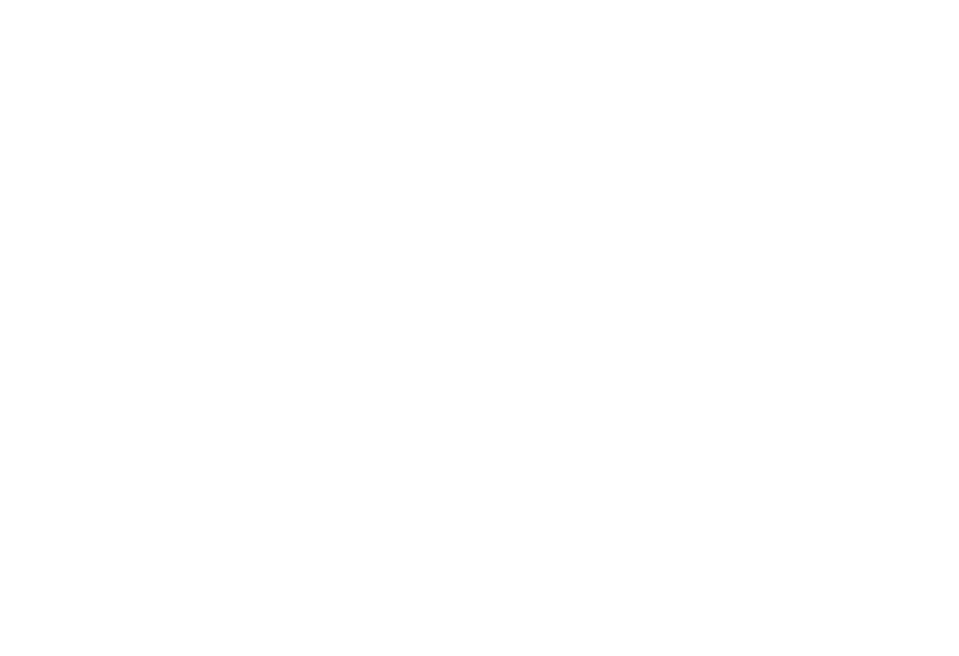
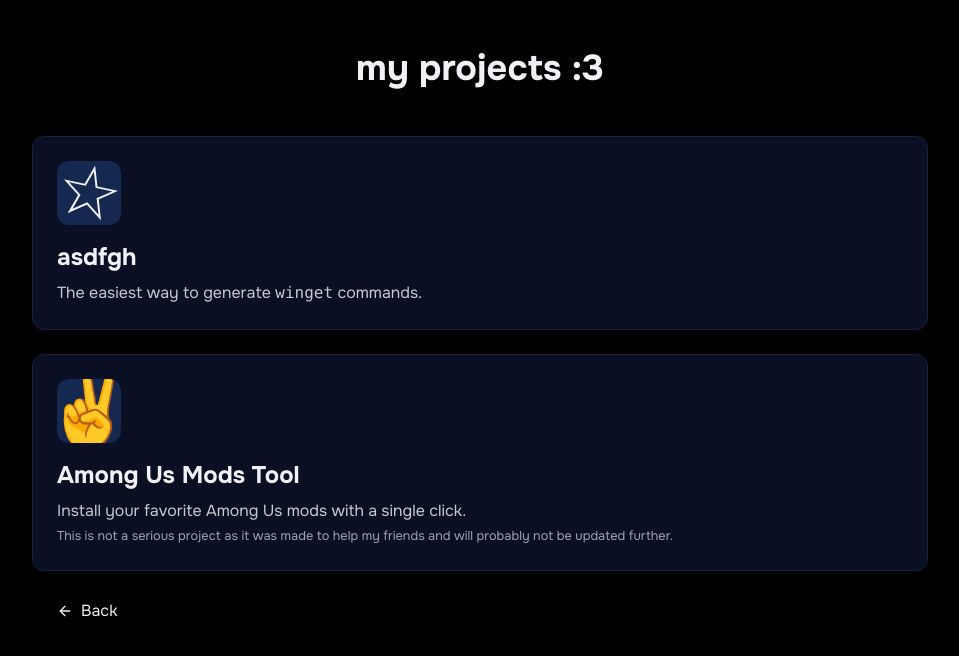
Before and after one commit to letruxux/bio, a Next.js app: page /p in a window 1280 px wide. Before the commit this address had no page. Shown: the top 656 px of the page, without its empty margins (160-1119 px from the left). Built offline with nearby package versions, Linux system fonts and the light colour scheme.

Commit message:
projects!!!

```diff
--- a/eslint.config.mjs
+++ b/eslint.config.mjs
@@ -18,6 +18,7 @@
       "@typescript-eslint/no-unused-vars": "off",
       "@next/next/no-img-element": "off",
       "@typescript-eslint/no-explicit-any": "off",
+      "@next/next/no-html-link-for-pages": "off",
     },
   }),
 ];
--- a/src/app/p/[name]/page.tsx
+++ b/src/app/p/[name]/page.tsx
@@ -2,7 +2,7 @@
 
 import { redirect, useParams } from "next/navigation";
 import relativeTime from "dayjs/plugin/relativeTime";
-import { Github, ExternalLink } from "lucide-react";
+import { Github, ExternalLink, ArrowLeft } from "lucide-react";
 import { projects } from "@/components/projects";
 import React, { useEffect, useRef } from "react";
 import dayjs from "dayjs";
@@ -144,11 +144,11 @@
             >
               Tech Stack
             </h3>
-            <div className="flex gap-3">
+            <div className="flex flex-wrap gap-3">
               {data.techStack.map((tech) => (
                 <span
                   key={tech}
-                  className="px-3 py-1 bg-surface-light hover:bg-accent-primary transition-colors rounded-full text-sm border border-border-subtle tech-pill"
+                  className="px-3 py-1 bg-surface-light hover:bg-accent-primary transition-colors rounded-full text-sm border border-border-subtle tech-pill whitespace-nowrap"
                 >
                   {tech}
                 </span>
@@ -206,7 +206,7 @@
               className="flex items-center gap-2 bg-accent-primary hover:bg-accent-secondary px-6 py-3 rounded-lg transition-colors action-button"
             >
               <ExternalLink className="w-4 h-4" />
-              View Project
+              View
             </a>
             <a
               className="flex items-center gap-2 bg-surface-light hover:bg-blue-hl px-6 py-3 rounded-lg transition-colors border border-border-subtle action-button"
@@ -218,6 +218,13 @@
             </a>
           </div>
         </div>
+        <a
+          className="flex items-center gap-2 bg-transparent bg-surface-light px-6 py-3 rounded-lg transition-colors border border-transparent hover:border-border-subtle action-button mt-4 w-32 h-12"
+          href="/p"
+        >
+          <ArrowLeft className="w-4 h-4" />
+          Back
+        </a>
       </div>
     </div>
   );
--- /dev/null
+++ b/src/app/p/page.tsx
@@ -0,0 +1,76 @@
+"use client";
+
+import { projects } from "@/components/projects";
+import { useEffect, useRef } from "react";
+import gsap from "gsap";
+import { ArrowLeft } from "lucide-react";
+
+export default function ProjectsList() {
+  const headerRef = useRef(null);
+  const projectsRef = useRef(null);
+
+  useEffect(() => {
+    const timeline = gsap.timeline({ defaults: { ease: "power3.out" } });
+
+    timeline
+      .to("body", { visibility: "visible", duration: 0 })
+      .from(headerRef.current, {
+        opacity: 0,
+        y: -30,
+        duration: 0.6,
+      })
+      .from(".project-card", {
+        opacity: 0,
+        y: -30,
+        stagger: 0.2,
+        duration: 0.6,
+      })
+      .from("#back-button", {
+        opacity: 0,
+        y: -30,
+        duration: 0.4,
+      });
+  }, []);
+
+  return (
+    <div className="min-h-dvh bg-black text-text-primary px-4 py-12">
+      <div className="max-w-4xl mx-auto">
+        <div ref={headerRef} className="mb-12 text-center">
+          <h1 className="text-4xl font-bold mb-4">my projects :3</h1>
+        </div>
+
+        <div ref={projectsRef} className="flex flex-col gap-6">
+          {Object.entries(projects).map(([key, project]) => (
+            <a href={`/p/${key}`} key={key}>
+              <div className="project-card bg-blue-bg rounded-xl border border-border-subtle hover:border-accent-primary transition-colors overflow-hidden">
+                {project.bannerImage && (
+                  <div
+                    className="h-48 w-full bg-cover bg-center"
+                    style={{ backgroundImage: `url("${project.bannerImage}")` }}
+                  />
+                )}
+                <div className="p-6">
+                  <div className="w-16 h-16 max-w-16 max-h-16 overflow-hidden bg-accent-primary rounded-xl flex items-center justify-center mb-4">
+                    {project.icon}
+                  </div>
+                  <h2 className="text-2xl font-bold mb-2">{project.title}</h2>
+                  <p className="text-text-secondary line-clamp-2">
+                    {project.description}
+                  </p>
+                </div>
+              </div>
+            </a>
+          ))}
+        </div>
+        <a
+          className="flex items-center gap-2 bg-transparent bg-surface-light  px-6 py-3 rounded-lg transition-colors border border-transparent hover:border-border-subtle action-button mt-4 w-32 h-12"
+          href="/"
+          id="back-button"
+        >
+          <ArrowLeft className="w-4 h-4" />
+          Back
+        </a>
+      </div>
+    </div>
+  );
+}
--- a/src/components/card.tsx
+++ b/src/components/card.tsx
@@ -3,11 +3,13 @@
 import CustomEmoji from "./emoji";
 import { SiDiscord, SiGithub, SiLastdotfm } from "@icons-pack/react-simple-icons";
 import gsap from "gsap";
+import { NotebookTabs } from "lucide-react";
 
 const Card = () => {
   const headerRef = useRef(null);
   const messageRef = useRef(null);
   const socialRef = useRef(null);
+  const projectsRef = useRef(null);
 
   useEffect(() => {
     const timeline = gsap.timeline({ defaults: { ease: "power3.out" } });
@@ -22,7 +24,16 @@
       .from(
         messageRef.current,
         {
-          y: 30,
+          y: -10,
+          opacity: 0,
+          duration: 0.8,
+        },
+        "-=0.4"
+      )
+      .from(
+        projectsRef.current,
+        {
+          scale: 0.95, // Mantiene la proporzione vicina a 1 per evitare un effetto troppo visibile
           opacity: 0,
           duration: 0.8,
         },
@@ -31,7 +42,7 @@
       .from(
         socialRef.current,
         {
-          scale: 0.8,
+          scale: 0.95, // Mantiene la proporzione vicina a 1 per evitare un effetto troppo visibile
           opacity: 0,
           duration: 0.8,
         },
@@ -63,7 +74,7 @@
       </div>
 
       {/* Message Box */}
-      <div ref={messageRef} className="mb-6">
+      <div ref={messageRef} className="mb-4">
         <h3 className="text-2xl font-bold mb-4 text-text-primary">hello</h3>
         <div className="bg-surface-light border border-border-subtle p-4 rounded-2xl">
           <p className="text-sm leading-relaxed">
@@ -74,6 +85,15 @@
             />
           </p>
         </div>
+      </div>
+
+      <div ref={projectsRef} className="grid grid-cols-1">
+        <a
+          className="bg-surface-light py-2 rounded-lg hover:bg-accent-primary border border-border-subtle transition w-full block text-center mb-4 font-semibold"
+          href="/p"
+        >
+          <NotebookTabs className="inline size-5" /> My projects
+        </a>
       </div>
 
       {/* Social Links */}
--- a/src/components/projects.tsx
+++ b/src/components/projects.tsx
@@ -16,4 +16,25 @@
       release: new Date("2024-12-01"),
     },
   },
+  "tou-install": {
+    bannerImage: "",
+    title: "Among Us Mods Tool",
+    description: (
+      <span>
+        Install your favorite Among Us mods with a single click.
+        <small className="mt-1 text-gray-400 block">
+          This is not a serious project as it was made to help my friends and will
+          probably not be updated further.
+        </small>
+      </span>
+    ),
+    techStack: ["Python", "Tkinter", "GitHub API", "PyInstaller"],
+    icon: <span className="text-7xl">✌</span>,
+    url: "https://github.com/letruxux/tou-crewlink-install/releases",
+    git: "https://github.com/letruxux/tou-crewlink-install",
+    time: {
+      start: new Date("2025-01-01"),
+      release: new Date("2025-01-03"),
+    },
+  },
 };
```
